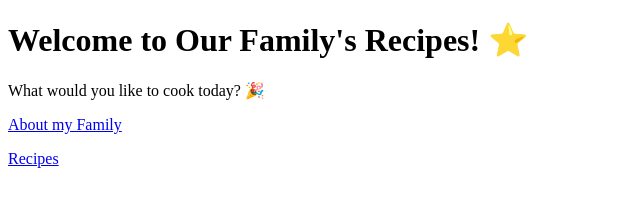
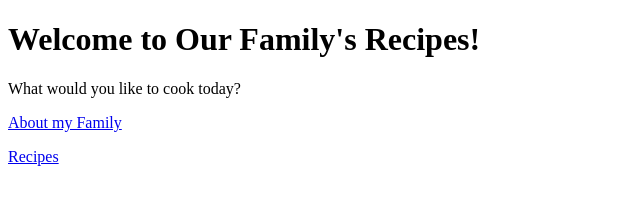
Before and after one commit to Evaminerly/Family-Recipes, a website: page index.html in a window 1280 px wide. Shown: the whole page, without its empty margins (0-640 px from the left). Drawn offline with Linux system fonts and the light colour scheme.

Commit message:
Add files via upload

```diff
--- a/index.html
+++ b/index.html
@@ -4,8 +4,8 @@
       <title>Our Family Recipes</title>
    </head>
    <body>
-      <h1>Welcome to Our Family's Recipes! ⭐️</h1>
-      <p>What would you like to cook today? 🎉</p>
+      <h1>Welcome to Our Family's Recipes! </h1>
+      <p>What would you like to cook today? </p>
       <a href="./about">About my Family</a>
       <p></p>
       <a href="./recipes">Recipes</a>
```
